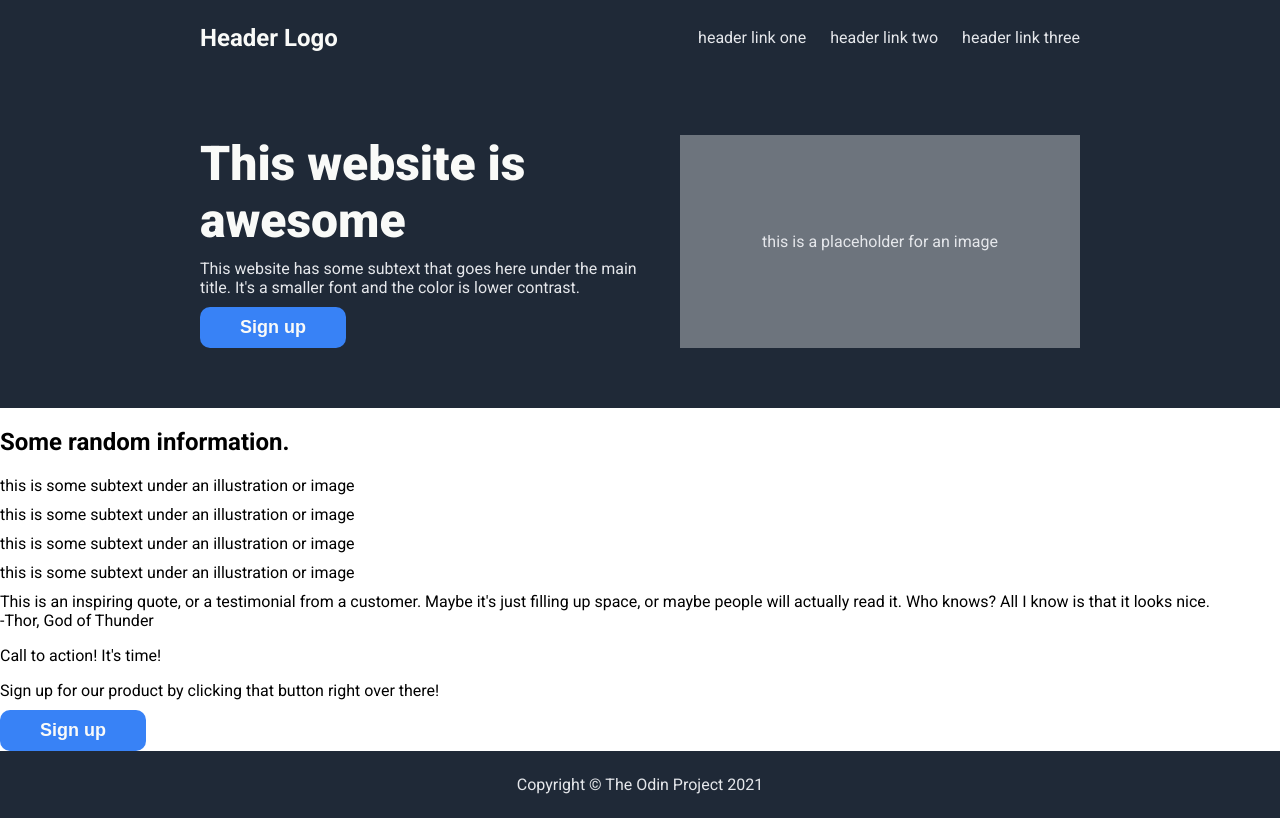
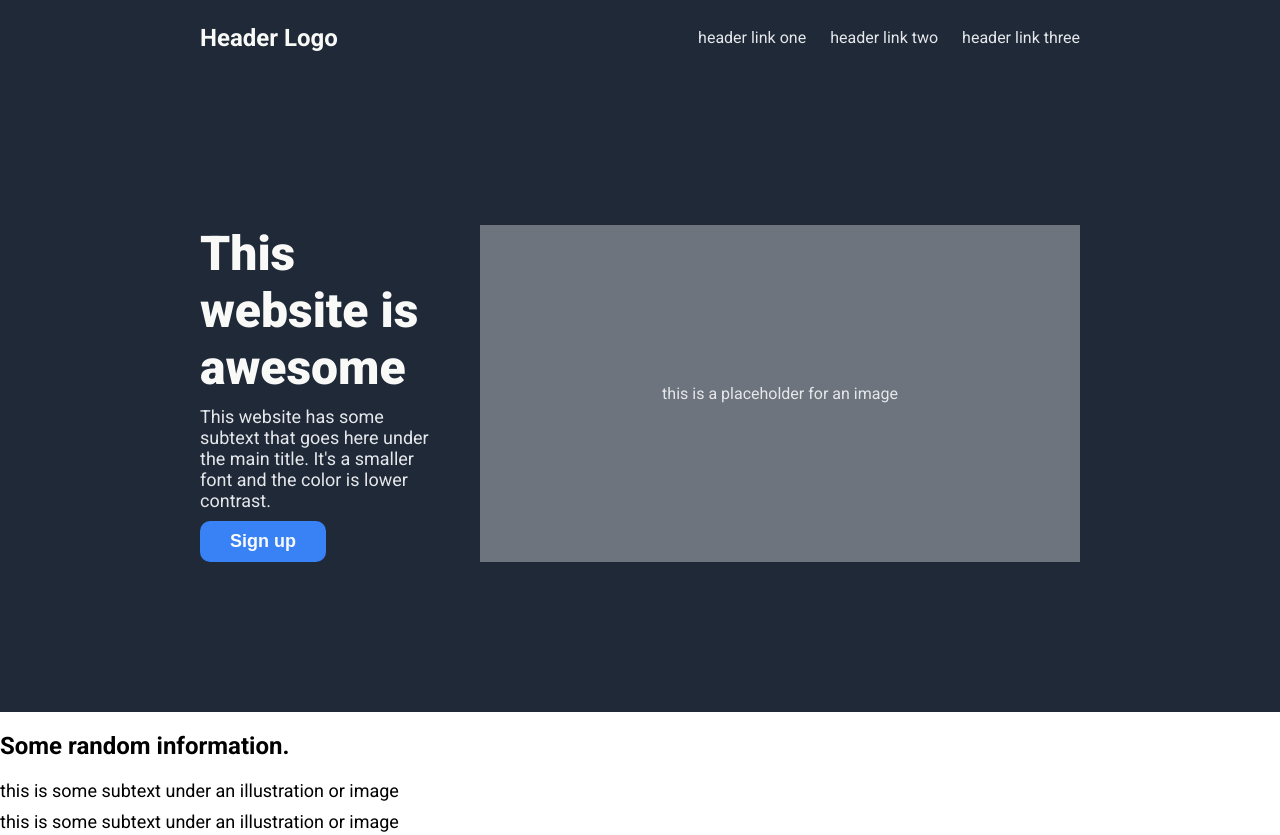
Before and after one commit to syafaatsaat/landing-page, a plain HTML site: page index.html in a window 1280 px wide. Shown: the top 835 px of the page. Drawn offline with Linux system fonts and the light colour scheme.

Commit message:
Edit styling for description section

```diff
--- a/style.css
+++ b/style.css
@@ -26,12 +26,13 @@ ul {
 
 .subtext {
     margin: 10px 0;
+    font-size: 18px;
 }
 
 button {
     background-color: #3882F6;
     color: #F9FAF8;
-    padding: 10px 40px;
+    padding: 10px 30px;
     border: none;
     border-radius: 10px;
     font-size: 18px;
@@ -76,7 +77,7 @@ button {
 }
 
 .intro {
-    padding: 60px 200px;
+    padding: 150px 200px;
     display: flex;
     justify-content: space-between;
     gap: 40px;
@@ -84,9 +85,17 @@ button {
 
 .image {
     background-color: #6D747D;
-    width: 400px;
+    width: 600px;
+    min-height: 200px;
     display: flex;
     justify-content: center;
     align-items: center;
     flex-shrink: 0;
 }
+
+.description {
+    display: flex;
+    flex-direction: column;
+    justify-content: space-between;
+    align-items: flex-start;
+}
```
